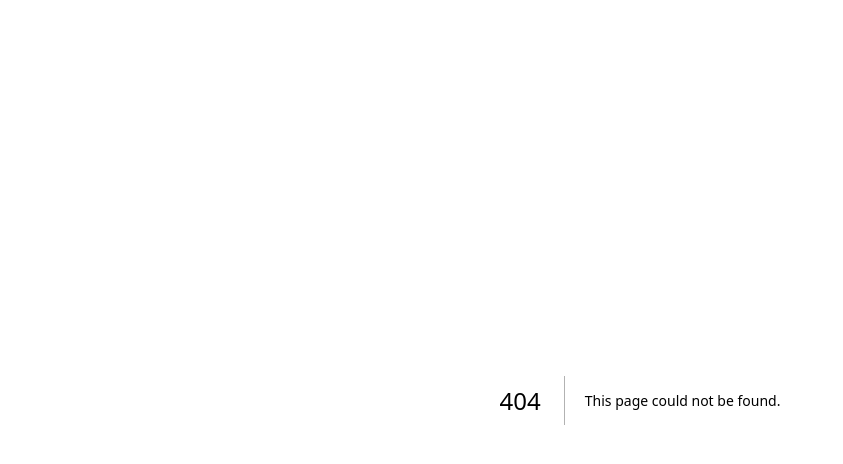
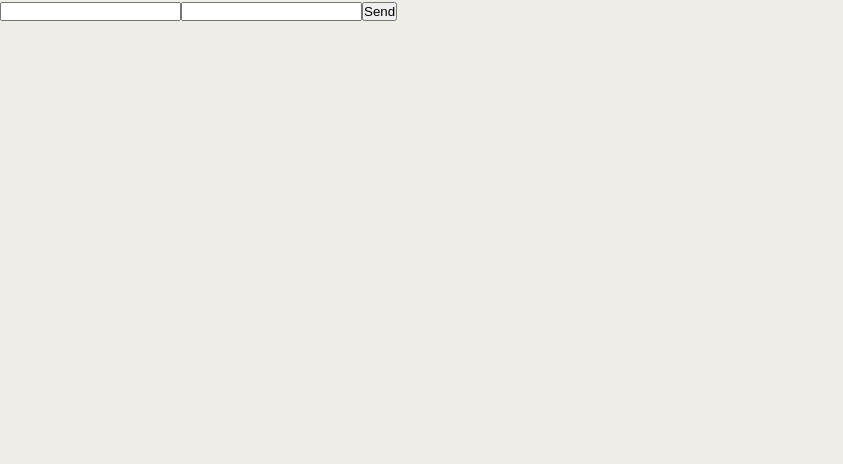
Before and after one commit to Sozai83/shiori-portfolio, a Next.js app: page /form in a window 1280 px wide. Before the commit this address had no page. Shown: the top 464 px of the page, without its empty margins (0-843 px from the left). Built offline with nearby package versions, Linux system fonts and the light colour scheme.

Commit message:
added contact section

```diff
--- /dev/null
+++ b/src/pages/form.js
@@ -0,0 +1,19 @@
+import Image from 'next/image'
+import Link from 'next/link'
+import Nav from './components/nav'
+import Styles from '../styles/Footer.module.scss'
+import { FontAwesomeIcon } from '@fortawesome/react-fontawesome'
+import { faLinkedin, faGithubSquare , faTwitterSquare} from '@fortawesome/free-brands-svg-icons'
+
+//Check this out
+export default function Footer() {
+  const today = new Date();
+  const currentYear = today.getFullYear();
+  return (
+    <form action="https://formsubmit.co/chikushi3.227@gmail.com" method="POST">
+        <input type="text" name="name" required/>
+        <input type="email" name="email" required/>
+        <button type="submit">Send</button>
+    </form>
+  )
+}
```
